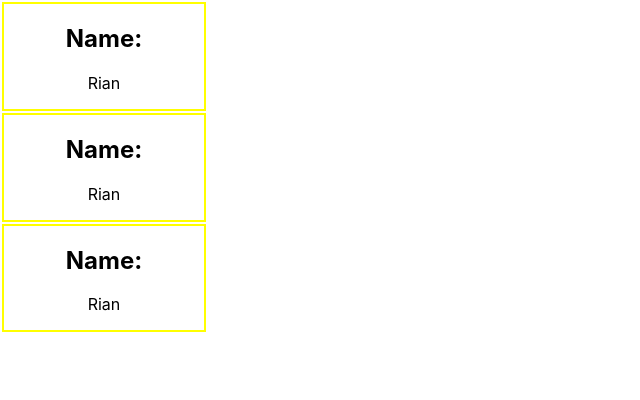
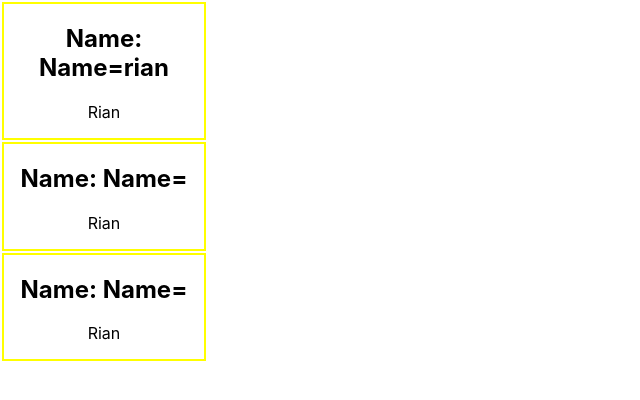
Before and after one commit to RianIslam/context-api-react, a React (Create React App) app: page / in a window 1280 px wide. Shown: the top 400 px of the page, without its empty margins (0-640 px from the left). Built offline with nearby package versions, Linux system fonts and the light colour scheme.

Commit message:
add some

```diff
--- a/src/App.js
+++ b/src/App.js
@@ -4,13 +4,13 @@ function App() {
 
   return (
     <div className="App">
-      <Person></Person>
+      <Person name="rian"></Person>
       <Person></Person>
       <Person></Person>
     </div>
   );
 }
-function Person(){
+function Person(props){
   const useIt ={
     width :"200px",
     border : "2px solid yellow",
@@ -18,7 +18,7 @@ function Person(){
   }
   return(
     <div style={useIt}>
-      <h2>Name:</h2>
+      <h2>Name: Name={props.name}</h2>
       <p>Rian</p>
     </div>
   )
```
